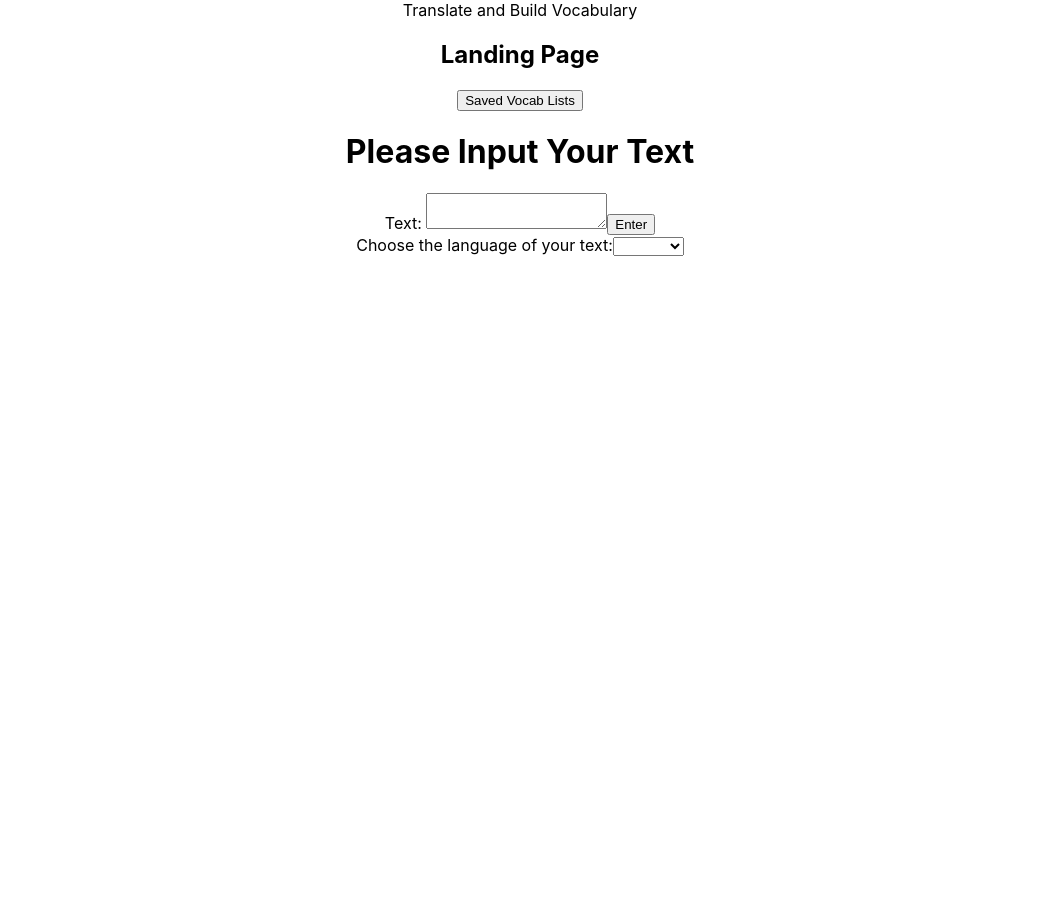
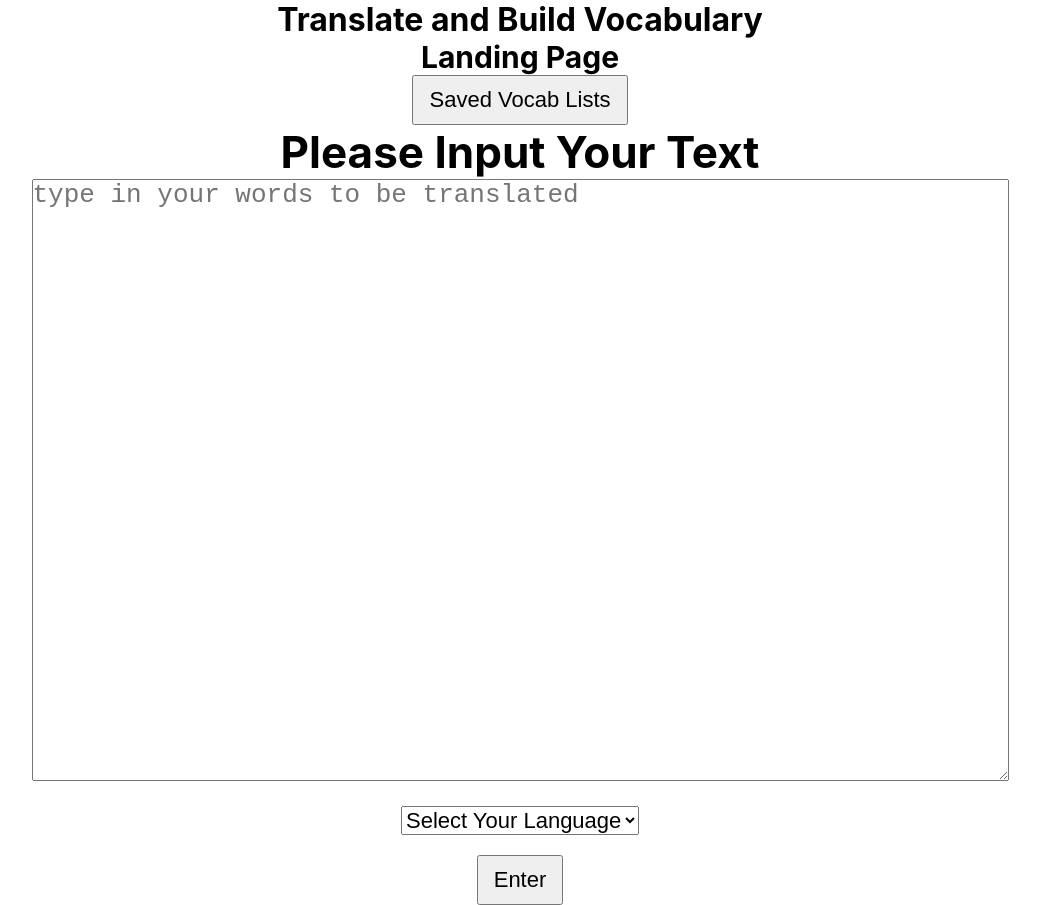
Before and after one commit to Chrisss111/front-end-translate-and-learn-vocabulary, a React (Create React App) app: page / in a window 1280 px wide. Shown: the whole page, without its empty margins (120-1160 px from the left). Before the commit the page ends 800 px from the top, so only its background shows below. Built offline with nearby package versions, Linux system fonts and the light colour scheme.

Commit message:
added styling to landing and translated page

```diff
--- a/src/App.css
+++ b/src/App.css
@@ -3,7 +3,9 @@
 }
 
 
-
+.page-titles {
+  font-size: 30px;
+}
 
 /* .App-header {
 
--- a/src/App.js
+++ b/src/App.js
@@ -44,7 +44,7 @@ function App() {
   const [appMode, setAppMode] = useState(APP_MODES.landingPage);
   const [selectedListID, setSelectedListID] = useState(null);
   const [text, setText] = useState('');
-  const [dropdownLanguage, setDropDownLanguage] = useState('');
+  const [dropdownLanguage, setDropDownLanguage] = useState('Select Language');
 
 
   let content = ''
@@ -94,9 +94,7 @@ function App() {
   };
   if (appMode === APP_MODES.landingPage) {
     content = (<div>
-    <TextInput enterButtonClick={enterButtonClick} textOnChange={textOnChange}>
-    </TextInput>
-    <LanguageDropdown languageDropdownMenuChange={languageDropdownMenuChange}></LanguageDropdown>
+    <TextInput enterButtonClick={enterButtonClick} textOnChange={textOnChange} languageDropdownMenuChange={languageDropdownMenuChange} dropdownLanguage={dropdownLanguage}/>
     </div>);
     modeTitle = 'Landing Page'
     nameChangePageButton = 'Saved Vocab Lists'
@@ -127,10 +125,8 @@ function App() {
   return (
     <div className="App">
       <header className="App-header">
-        Translate and Build Vocabulary
-        <p>
+        <h1>Translate and Build Vocabulary</h1>
           <Title text={modeTitle}></Title>
-        </p>
         <div>
         <Button name={nameChangePageButton} changePageButtonClick={changePageButtonClick}></Button>
         </div>
--- a/src/components/LanguageDropdown.js
+++ b/src/components/LanguageDropdown.js
@@ -19,11 +19,11 @@ const LanguageDropdown = (props) => {
 
   };
 
-  return <div>Choose the language of your text:<select className="language-dropdown-menu"
-  // value={dropdownLanguage}
+  return <div><select className="language-dropdown-menu"
+  value={props.dropdownLanguage}
   onChange={languageDropdownMenu}
   >
-  <option className="language-dropdown-option" value=""></option>
+  <option className="language-dropdown-option" value="Select Your Language">Select Your Language</option>
   <option className="language-dropdown-option" value="fr">French</option>
   <option className="language-dropdown-option" value="es">Spanish</option>
   <option className="language-dropdown-option" value="de">German</option>
@@ -31,7 +31,8 @@ const LanguageDropdown = (props) => {
   <option className="language-dropdown-option" value="it">Italian</option>
   <option className="language-dropdown-option" value="ar">Arabic</option>
   <option className="language-dropdown-option" value="nl">Dutch</option>
-</select></div>;
+</select>
+</div>
 };
 
 export default LanguageDropdown;
--- a/src/components/TextInput.css
+++ b/src/components/TextInput.css
@@ -1,4 +1,16 @@
-.text-input {
-    size: 200px
+.text-area {
+    font-size: 26px
 
 }
+
+.text-input-container, button, select {
+    font-size: 22px
+}
+
+button  {
+    padding: 10px 15px ;
+}
+
+select  {
+    margin: 20px 0 ;
+}
--- a/src/components/TextInput.js
+++ b/src/components/TextInput.js
@@ -2,6 +2,7 @@ import React from 'react';
 import LanguageDropdown from './LanguageDropdown';
 import { useState, useEffect } from 'react';
 import axios from "axios";
+import './TextInput.css'
 
 const TextInput = (props) => {
 
@@ -22,15 +23,13 @@ const TextInput = (props) => {
     // console.log(name);
   };
 
-    return <div>
+    return <div className='text-input-container'>
       <h1>Please Input Your Text</h1>
       <form>
-        <label>
-          Text: <textarea type="text" className='text-area'
+        <textarea type="text" className='text-area'
           // value={value}
-          onChange={onChange}/>
-        </label>
-        {/* <LanguageDropdown></LanguageDropdown> */}
+          onChange={onChange} placeholder='type in your words to be translated' cols='60' rows='20'/>
+        <LanguageDropdown languageDropdownMenuChange={props.languageDropdownMenuChange} dropdownLanguage={props.dropdownLanguage}/>
         <button onClick={enterButton}>Enter</button>
       </form>
     </div>
--- a/src/components/Title.js
+++ b/src/components/Title.js
@@ -2,7 +2,7 @@ import React from 'react';
 import PropTypes from 'prop-types';
 
 const Title = (props) => {
-    return <h2>{props.text}</h2>;
+    return <h2 className='page-titles'>{props.text}</h2>;
   };
 
 
--- a/src/components/TranslatedPage.css
+++ b/src/components/TranslatedPage.css
@@ -0,0 +1,37 @@
+*{margin: 0;
+padding: 0;}
+
+.text-and-words{
+    display: flex;
+    justify-content: space-around;
+    margin: 50px;
+    padding: 30px;
+    background-color: cornflowerblue;
+}
+
+.text-left, .text-right {
+    width: 50%;
+}
+
+.word-text{
+    margin: 50px;
+    text-align: left;
+}
+.translated-page-container, input {
+    font-size: 22px;
+}
+
+input{
+    width: 300px;
+    padding: 5px;
+}
+
+.word-list-item{
+    display: flex;
+    flex-direction: column;
+    justify-content: space-evenly;
+    height: 150px;
+ /* increase height would increase height of container */
+    margin: 20px;
+    align-items: flex-start;
+}
--- a/src/components/TranslatedPage.js
+++ b/src/components/TranslatedPage.js
@@ -2,6 +2,7 @@ import React from 'react';
 import { useState, useEffect } from 'react';
 import axios from "axios";
 import TextInput from './TextInput';
+import './TranslatedPage.css'
 
 const TranslatedPage = (props) => {
   const [vocabList, setVocabList] = useState(null);
@@ -19,8 +20,8 @@ const TranslatedPage = (props) => {
   const wordsToTranslateArray = []
   const textArray = props.text.toLowerCase().split(' ')
 
-    for (let i=0; i<textArray.length; i++) {
-        if (textArray[i].startsWith('*')){
+  for (let i = 0; i < textArray.length; i++) {
+    if (textArray[i].startsWith('*')) {
       wordsToTranslateArray.push(textArray[i].substring(1))
       console.log(textArray[i].substring(1))
     }
@@ -30,7 +31,7 @@ const TranslatedPage = (props) => {
   console.log(wordsToTranslateArray)
 
 
-    const body = {words: wordsToTranslateArray, lang: "en", original_lang: props.original_lang}
+  const body = { words: wordsToTranslateArray, lang: "en", original_lang: props.original_lang }
 
   console.log("this is body:")
   console.log(body)
@@ -80,43 +81,47 @@ const TranslatedPage = (props) => {
     // console.log(name);
   };
 
-  if (vocabList != null){
+  if (vocabList != null) {
     console.log(`data returned from CALL to backend API translation enpoint:`)
     console.log(vocabList)
     // console.log(vocabList.input)
     // console.log(vocabList.translatedText)
 
 
-    const wordListItems = vocabList.map((item) => {
+    const wordListItems = vocabList.map((item, i) => {
       const link = `https://translate.google.com/?sl=${body.original_lang}&tl=en&text=${item.input}&op=translate`
 
-      return <li>{item.input}: {item.translatedText}
-    <div>
+
+      return <div className='word-list-item' key={i}>
+        <p> <strong>{item.input}</strong>: {item.translatedText} </p>
+
         <a href={link}> Google Translate Page for {item.input}</a>
+        <form>
+          <label>
+            My Notes: <input onChange={onChange} type="text" />
+          </label>
+        </form>
+
+
       </div>
 
-      <div>
-          <form>
-          <label>
-      My Notes: <input onChange={onChange}type="text"/>
-    </label>
-  </form>
+    });
+    return <div className='translated-page-container'>
+      <button onClick={goBackToListingsButton}>Saved Vocab Lists</button>
+
+      <div className="text-and-words">
+        <div className='text-left'>
+          <h2>Your Text:</h2>
+          <p className='word-text'>{props.text}</p>
+        </div>
+        <div className='text-right'>
+          <h2>Your Translated Words:</h2>
+          <div>{wordListItems}</div>
+        </div>
+      </div>
+      <button onClick={saveButton}>Save This Vocab List</button>
     </div>
 
-  <section>--------</section></li>
-
-    });
-  return <div>
-      <button onClick={goBackToListingsButton}>Saved Vocab Lists</button>
-
-      <div>Your text: {props.text}</div> {/* this value will be the user input */}
-      <section>\\\\\\\\\</section>
-      <div><p>Your Translated Words</p></div>
-      <div><ul>{wordListItems}</ul>
-      <div><button onClick={saveButton}>Save This Vocab List</button></div>
-      </div>
-
-  </div>;
   } else {
     return <p>please wait as we gather your translated words</p>
   }
```
Lines whose indentation alone changed are shown as unchanged.
